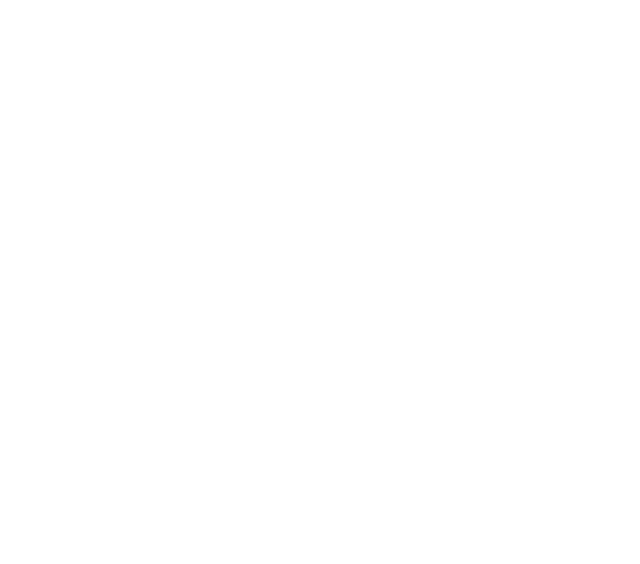
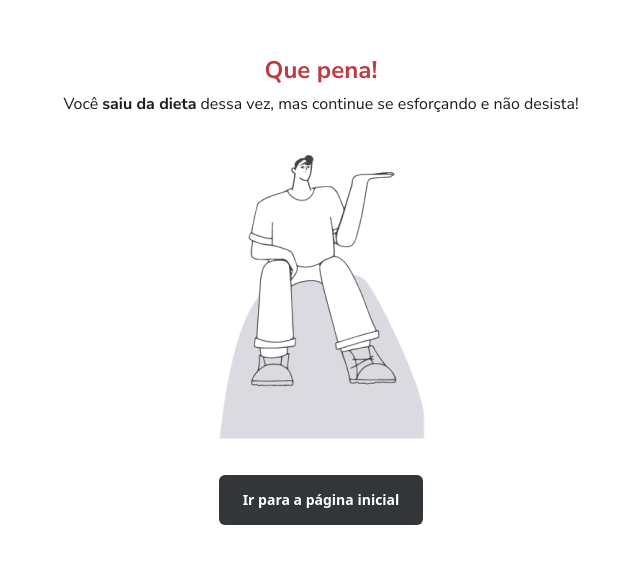
Before and after one commit to Du-devBR/daily-diet-web, a React (Vite) app: page /feedback/1 in a window 1280 px wide. Before the commit this address had no page. Shown: the part 110-674 px from the top of the page, without its empty margins (319-959 px from the left). Built offline with nearby package versions, Linux system fonts and the light colour scheme.

Commit message:
feat: feito pagina de feedback, adquirido rota pelo parametro

```diff
--- a/src/routes/index.tsx
+++ b/src/routes/index.tsx
@@ -16,7 +16,7 @@
       <Route path="/statistics" element={<Statistics />}/>
       <Route path="/create" element={<CreateMeal />}/>
       <Route path="/edit" element={<EditMeal />}/>
-      <Route path="/feedback" element={<Feedback />}/>
+      <Route path="/feedback/:status" element={<Feedback />}/>
       <Route path="/meal" element={<MealDetail />} />
     </Routes>
   )
--- a/src/screens/createMeal/index.tsx
+++ b/src/screens/createMeal/index.tsx
@@ -1,5 +1,5 @@
 import {ArrowLeft} from 'phosphor-react'
-import { Link } from 'react-router-dom';
+import { Link, useNavigate } from 'react-router-dom';
 import { formattedDate } from '../../util/formatDate';
 import { SubmitHandler, useForm } from 'react-hook-form';
 import { useState } from 'react';
@@ -14,6 +14,7 @@
 
 export function CreateMeal() {
   const [isDiet, setIsDiet] = useState<boolean | null>(null)
+  const navigate = useNavigate()
   const {register, handleSubmit, reset, setError, clearErrors, formState: {errors}} = useForm<IMeal>()
 
   function checkStateIsDiet(){
@@ -37,6 +38,9 @@
         console.log(form);
         reset()
         setIsDiet(null)
+
+        navigate(`/feedback/${isDiet}`)
+
       }
       if(isDiet === null){
         setError('isDiet', {
--- a/src/screens/feedback/index.tsx
+++ b/src/screens/feedback/index.tsx
@@ -1,7 +1,32 @@
+import { Link, useParams } from "react-router-dom";
+import illustrationTrue from '../../assets/IllustrationTrue.png'
+import illustrationFalse from '../../assets/IllustrationFalse.png'
+
 export function Feedback() {
+  const {status} = useParams()
   return (
-    <div>
-      <h1>Feedback</h1>
-    </div>
+   <div className=" w-full text-center min-h-screen flex py-8">
+     <main className=" w-full px-8 flex flex-col items-center m-auto">
+      <div className="flex flex-col gap-2">
+        <h2 className={`text-titleM font-nunito ${status === "true" ? "text-BrandGreenDark" : "text-BrandRedDark"}`}>
+          {status === "true" ? 'Continue assim!' : 'Que pena!'}
+        </h2>
+        <p className=" text-bodyM text-BaseGray100 font-nunito text-center">
+          {status === "true" ?
+            <>Você <strong>continua dentro</strong> da dieta. Muito bem!</> :
+            <>Você <strong>saiu da dieta</strong> dessa vez, mas continue se esforçando e não desista!</>
+          }
+        </p>
+      </div>
+      <div>
+        <img className={`mt-10 mb-8 ${status === "true" ? "animate-bounce" : "animate-pulse"}`} src={status === 'true' ? illustrationTrue : illustrationFalse} alt="" />
+      </div>
+      <Link to={"/"}
+        className=" active-solid-button "
+        >
+          Ir para a página inicial
+      </Link>
+    </main>
+   </div>
   );
 }
```
Also changed, not shown: src/assets/IllustrationFalse.png (added), src/assets/IllustrationTrue.png (added).
